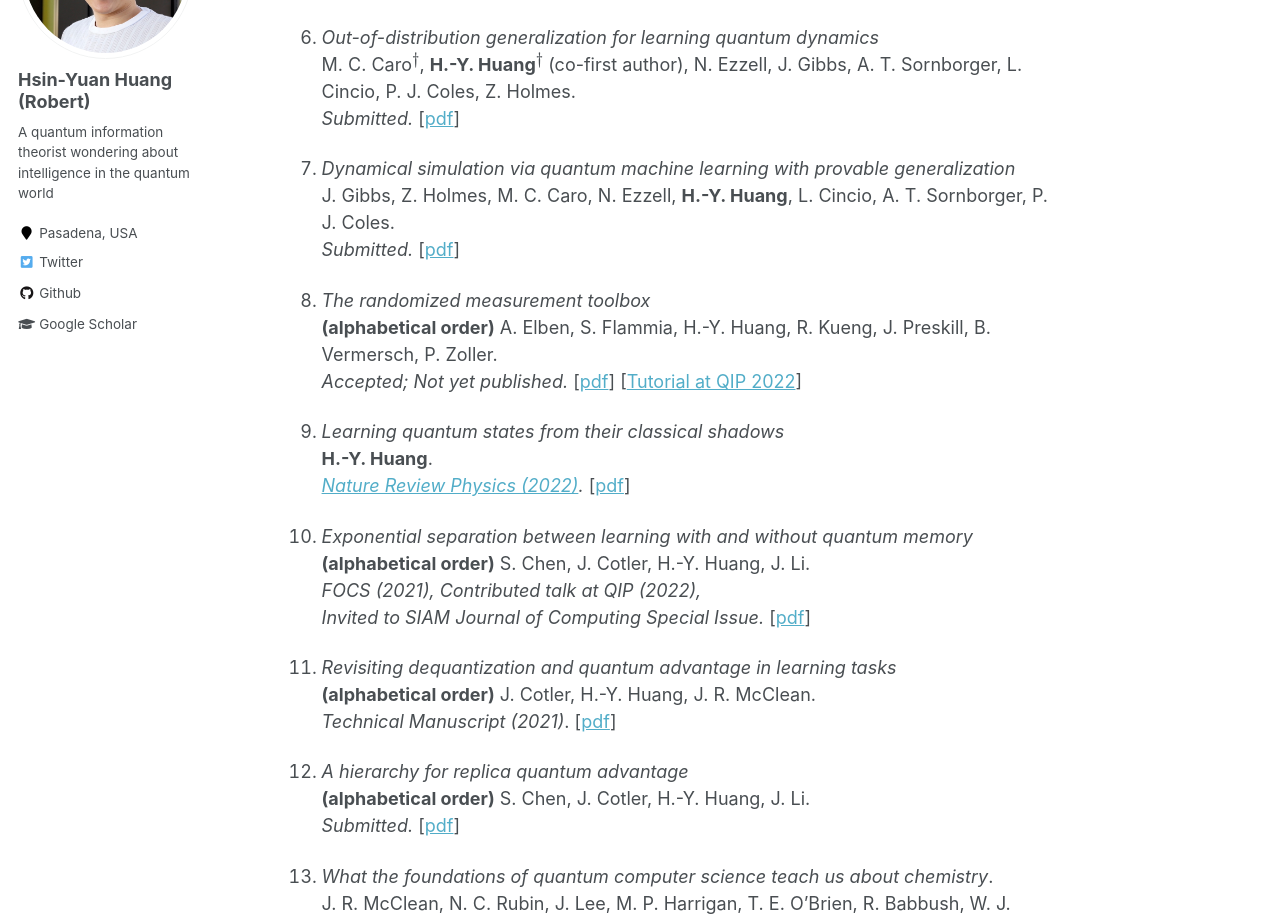
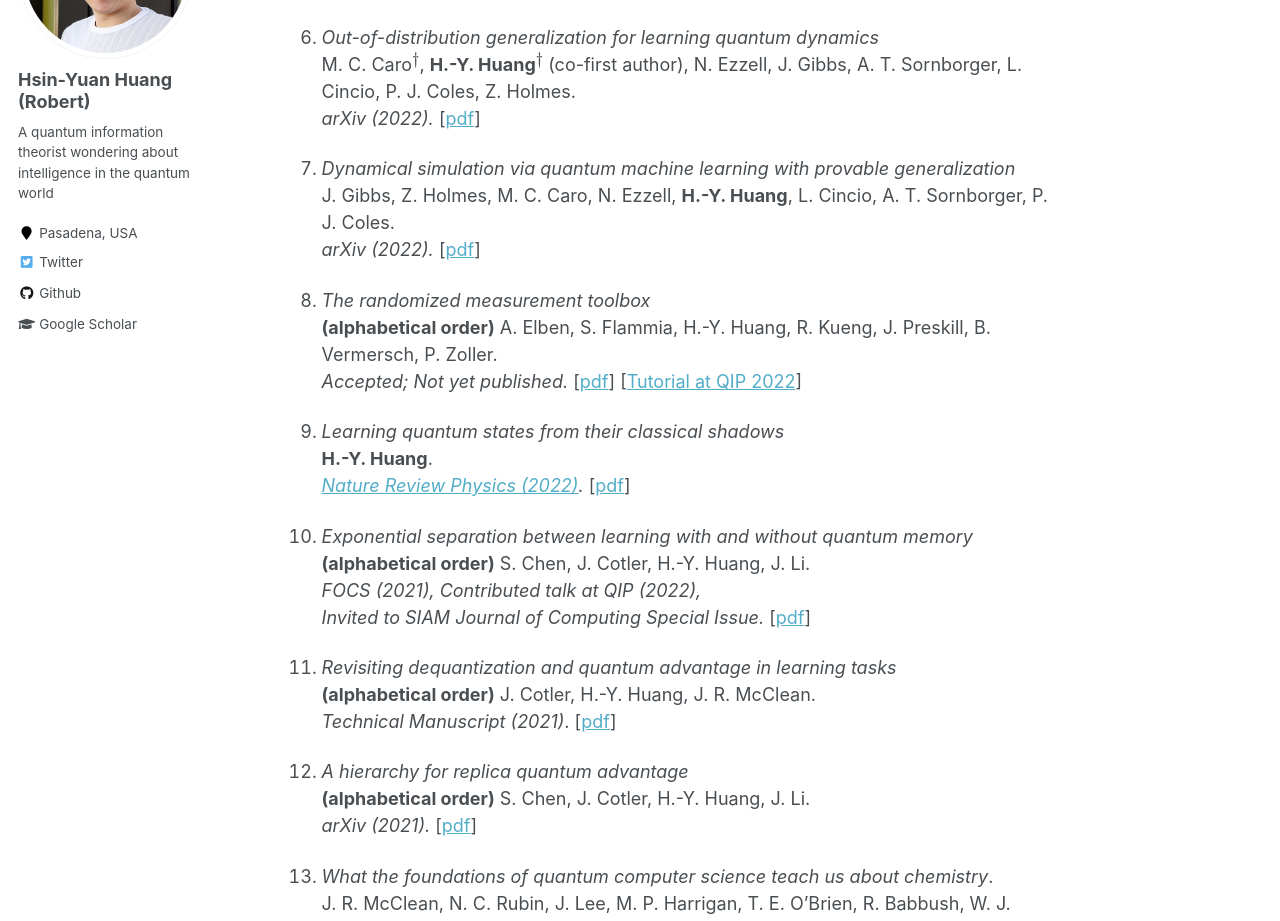
Before and after one commit to hsinyuan-huang/hsinyuan-huang.github.io, a Jekyll site: the page built from _pages/about.md, in a window 1280 px wide and 1400 px high, scrolled down 1763 px. Shown: the part 152-1073 px from the top of the window. Built offline with Jekyll 4.4.1, drawn with Linux system fonts in a browser that asks for light colours; emoji names are drawn with the system emoji font; formulas are drawn with MathJax 3; some of the changed text lies outside the part shown.

Commit message:
Minor change

```diff
--- a/_pages/about.md
+++ b/_pages/about.md
@@ -66,13 +66,13 @@ M. C. Caro, **H.-Y. Huang**, M. Cerezo, K. Sharma, A. Sornborger, L. Cincio, P.
 
 1. *Out-of-distribution generalization for learning quantum dynamics* <br>
 M. C. Caro<sup>$\dagger$</sup>, **H.-Y. Huang**<sup>$\dagger$</sup> (co-first author), N. Ezzell, J. Gibbs, A. T. Sornborger, L. Cincio, P. J. Coles, Z. Holmes.<br>
-*Submitted.*
+*arXiv (2022).*
 [<a href="https://arxiv.org/abs/2204.10268" target="_blank">pdf</a>]
 
 
 1. *Dynamical simulation via quantum machine learning with provable generalization* <br>
 J. Gibbs, Z. Holmes, M. C. Caro, N. Ezzell, **H.-Y. Huang**, L. Cincio, A. T. Sornborger, P. J. Coles. <br>
-*Submitted.*
+*arXiv (2022).*
 [<a href="https://arxiv.org/abs/2204.10269" target="_blank">pdf</a>]
 
 
@@ -102,7 +102,7 @@ J. Gibbs, Z. Holmes, M. C. Caro, N. Ezzell, **H.-Y. Huang**, L. Cincio, A. T. So
 
 1. *A hierarchy for replica quantum advantage* <br>
 **(alphabetical order)** S. Chen, J. Cotler, H.-Y. Huang, J. Li.<br>
-*Submitted.*
+*arXiv (2021).*
 [<a href="https://arxiv.org/abs/2111.05874" target="_blank">pdf</a>]
 
 
@@ -136,7 +136,7 @@ J. R. McClean, N. C. Rubin, J. Lee, M. P. Harrigan, T. E. O'Brien, R. Babbush, W
 
 13. *Emergent quantum state designs from individual many-body wavefunctions* <br>
 J. Cotler<sup>$\dagger$</sup>, D. Mark<sup>$\dagger$</sup>, **H.-Y. Huang**<sup>$\dagger$</sup> (co-first author), F. Hernandez, J. Choi, A. L. Shaw, M. Endres, S. Choi.<br>
-*Submitted.*
+*arXiv (2021).*
 [<a href="https://arxiv.org/abs/2103.03536" target="_blank">pdf</a>]
 
 
```
